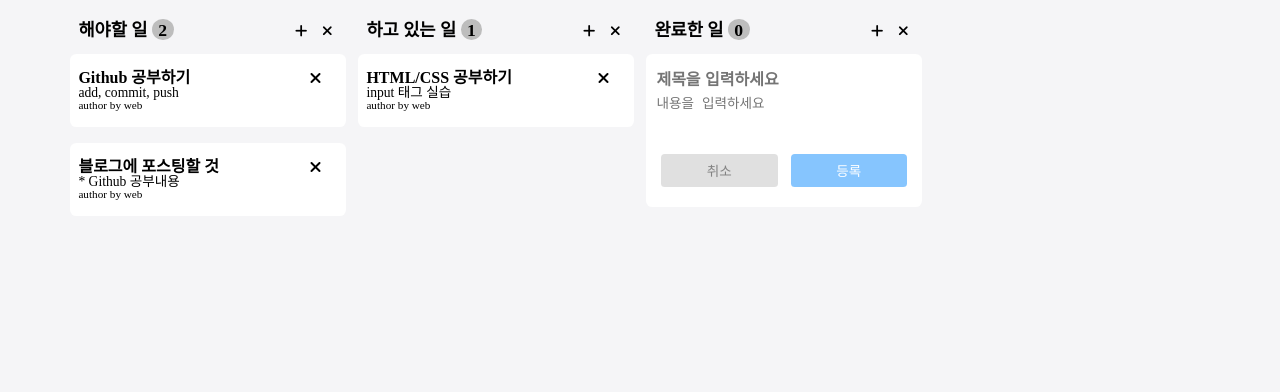
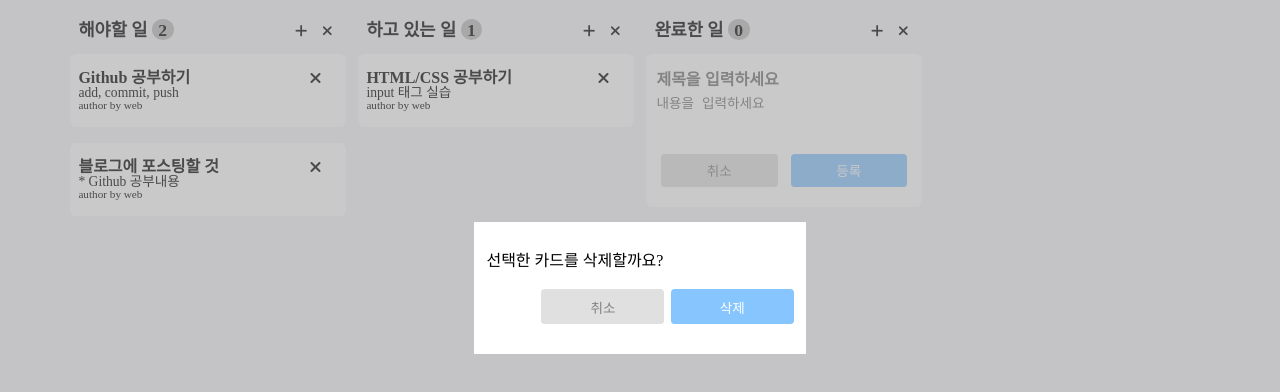
Before and after one commit to Moon-GD/fe-web-todo, a plain HTML site: page index.html in a window 1280 px wide. Both pictures are taken after a click on the icon 315 px from the left and 190 px from the top of the page. Shown: the part 112-504 px from the top of the page. Drawn offline with Linux system fonts and the light colour scheme.

Commit message:
add: way to delete cards in modal

```diff
--- /dev/null
+++ b/css/modal.css
@@ -0,0 +1,65 @@
+section#modal-area {
+    display: none;
+    position: absolute;
+    top: 0;
+    justify-content: center;
+    align-items: center;
+    width: 100vw;
+    height: 100vh;
+    background-color: rgba(147, 147, 149, 0.5);
+    transition: 1s
+}
+
+section#modal-area > div#modal-form {
+    display: flex;
+    flex-direction: column;
+    justify-content: space-evenly;
+    padding: 2vw 1vw;
+    background-color: #fff;
+    width: 24vw;
+    height: 10vh;
+    opacity: 1;
+}
+
+section#modal-area > div#modal-form > span {
+    height: 40%;
+    font-size: 2vh;
+}
+
+section#modal-area > div#modal-form > div {
+    display: flex;
+    flex-direction: row;
+    justify-content:end;
+    align-items: center;
+    height: 40%;
+}
+
+section#modal-area > div#modal-form > div > button {
+    border: none;
+    cursor: pointer;
+    margin-left: 0.5vw;
+    width: 40%;
+    padding: 0.6vw;
+    border-radius: .3vw;
+    font-size: 1.7vh;
+}
+
+section#modal-area > div#modal-form > div > button#modal-cancel-button {
+    color: #828282;
+    background-color: #e0e0e0;
+}
+
+section#modal-area > div#modal-form > div > button#modal-cancel-button:hover {
+    color: #fff;
+    background-color: #828282;
+}
+
+section#modal-area > div#modal-form > div > button#modal-delete-button {
+    color: #fff;
+    background-color: #86c5fe;
+}
+
+section#modal-area > div#modal-form > div > button#modal-delete-button:hover {
+    color: #fff;
+    background-color: #0175DE;
+}
--- a/index.html
+++ b/index.html
@@ -17,15 +17,18 @@
     <link rel="stylesheet" href="css/header.css">
     <link rel="stylesheet" href="css/menu.css">
     <link rel="stylesheet" href="css/section.css">
+    <link rel="stylesheet" href="css/modal.css">
 
     <!-- custom js -->
     <script defer src="/js/menu.js"></script>
-    <script defer src="/js/section.js"></script>
-    <script defer src="/js/cardRegisteration.js"></script>
+    <script defer type="module" src="/js/section.js"></script>
+    <script defer type="module" src="/js/cardRegisteration.js"></script>
     <script defer type="module" src="/js/drag/addDragEvent.js"></script>
     <script defer type="module" src="/js/drag/dragEffect.js"></script>
     <script defer type="module" src="/js/drag/dragIDManager.js"></script>
     <script defer type="module" src="/js/drag/dragCard.js"></script>
+    <script defer type="module" src="./js/modal.js"></script>
+    <script defer type="module" src="./js/card.js"></script>
 </head>
 <body>
     <main>
@@ -139,5 +142,14 @@
             </menu>
         </article>
     </main>
+    <section id="modal-area">
+        <div id="modal-form">
+            <span>선택한 카드를 삭제할까요?</span>
+            <div>
+                <button id="modal-cancel-button">취소</button>
+                <button id="modal-delete-button">삭제</button>
+            </div>
+        </div>
+    </section>
 </body>
 </html>
--- /dev/null
+++ b/js/modal.js
@@ -0,0 +1,14 @@
+import { clickedCard } from "./section.js"
+
+const modalCloseBtn = document.getElementById("modal-cancel-button");
+const modalDeleteBtn = document.getElementById("modal-delete-button");
+const modalFrame = document.querySelector("section#modal-area")
+
+modalCloseBtn.addEventListener("click", () => {
+    modalFrame.style.display = "none";
+})
+
+modalDeleteBtn.addEventListener("click", () => {
+    modalFrame.style.display = "none";
+    clickedCard.remove()
+})
--- a/js/section.js
+++ b/js/section.js
@@ -7,19 +7,31 @@ const CARD_BORDER_HOVER = "1px solid " + CARD_BTN_HOVER;
 const CARD_BACKGROUND_HOVER = "#FFEEEC";
 
 let cardCloseBtns = document.querySelectorAll(".card-close-button");
+let clickedCard = ""
 
 cardCloseBtns.forEach((btn) => {
     let cardFrame = btn.parentElement.parentElement;
+    const modalFrame = document.querySelector("section#modal-area")
 
+    // click -> 모달 켜기
+    btn.addEventListener("click", () => {
+        modalFrame.style.display = "flex";
+        clickedCard = btn.parentElement.parentElement
+    })
+
+    // hover -> 카드 css 적용
     btn.addEventListener("mouseover", () => {
         btn.style.color = CARD_BTN_HOVER;
         cardFrame.style.border = CARD_BORDER_HOVER;
         cardFrame.style.backgroundColor = CARD_BACKGROUND_HOVER;
     })
 
+    // hover out -> 카드 css 초기화
     btn.addEventListener("mouseout", () => {
         btn.style.color = CARD_BTN_ORIGINAL;
         cardFrame.style.border = CARD_BORDER_ORIGINAL;
         cardFrame.style.backgroundColor = CARD_BACKGROUND_ORIGINAL;
     })
 })
+
+export { clickedCard }
```
Also changed, not shown: js/card.js (added).
